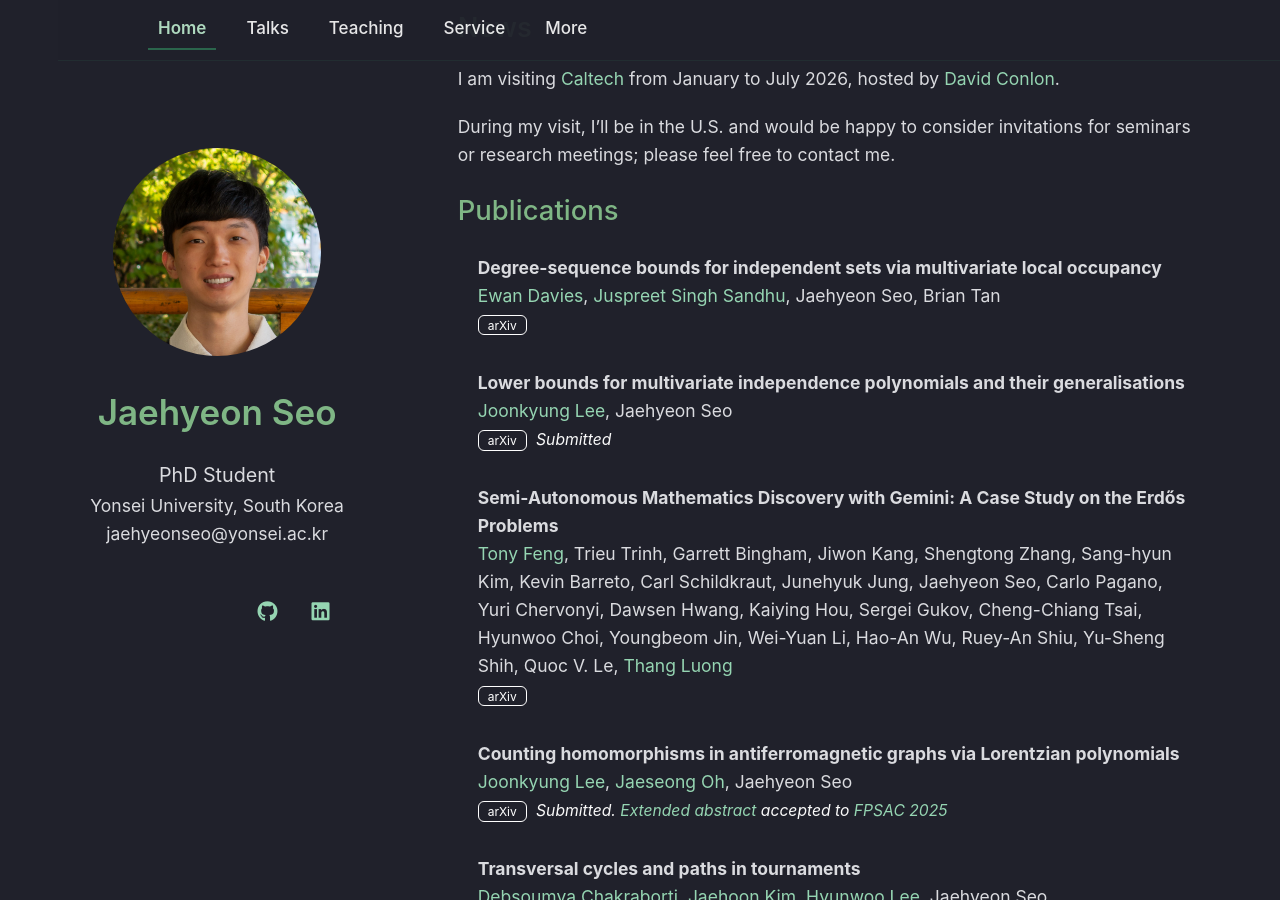
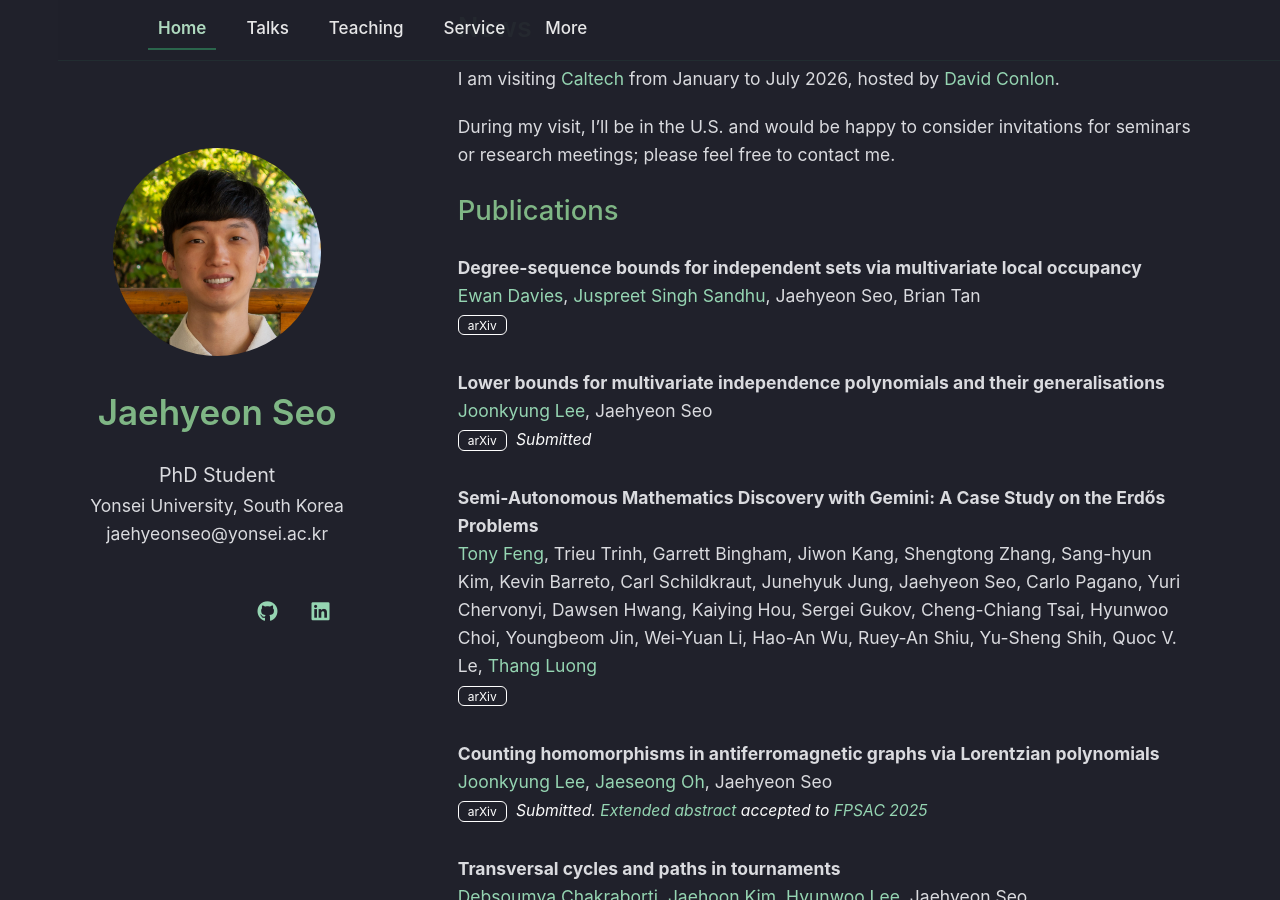
Before and after one commit to thegreatseo/thegreatseo.github.io, a Jekyll site: the page built from index.md, in a window 1280 px wide and 900 px high, scrolled down 335 px. Built offline with Jekyll 4.4.1, drawn with Linux system fonts in a browser that asks for light colours; a style sheet for code colours, icons or effects is not loaded.

Commit message:
Remove the left margin for each publication’s text container

```diff
--- a/_includes/publications.md
+++ b/_includes/publications.md
@@ -17,7 +17,7 @@
     {% endif %}
     {% endif %}
   </div-->
-  <div class="col-sm-9" style="padding-left: 20px;">
+  <div class="col-sm-9" style="padding-left: 0px;">
     <div class="title">{{ link.title }}</div>
     <div class="author">{% for author in authors %}{% assign coauthor = site.data.coauthors.main | where: "name", author | first %}{% if coauthor and coauthor.homepage %}<a href="{{ coauthor.homepage }}" target="_blank" rel="noopener noreferrer">{{ author }}</a>{% else %}{{ author }}{% endif %}{% unless forloop.last %}, {% endunless %}{% endfor %}</div>
     <div class="periodical"><em>{{ link.conference }}</em></div>
```
